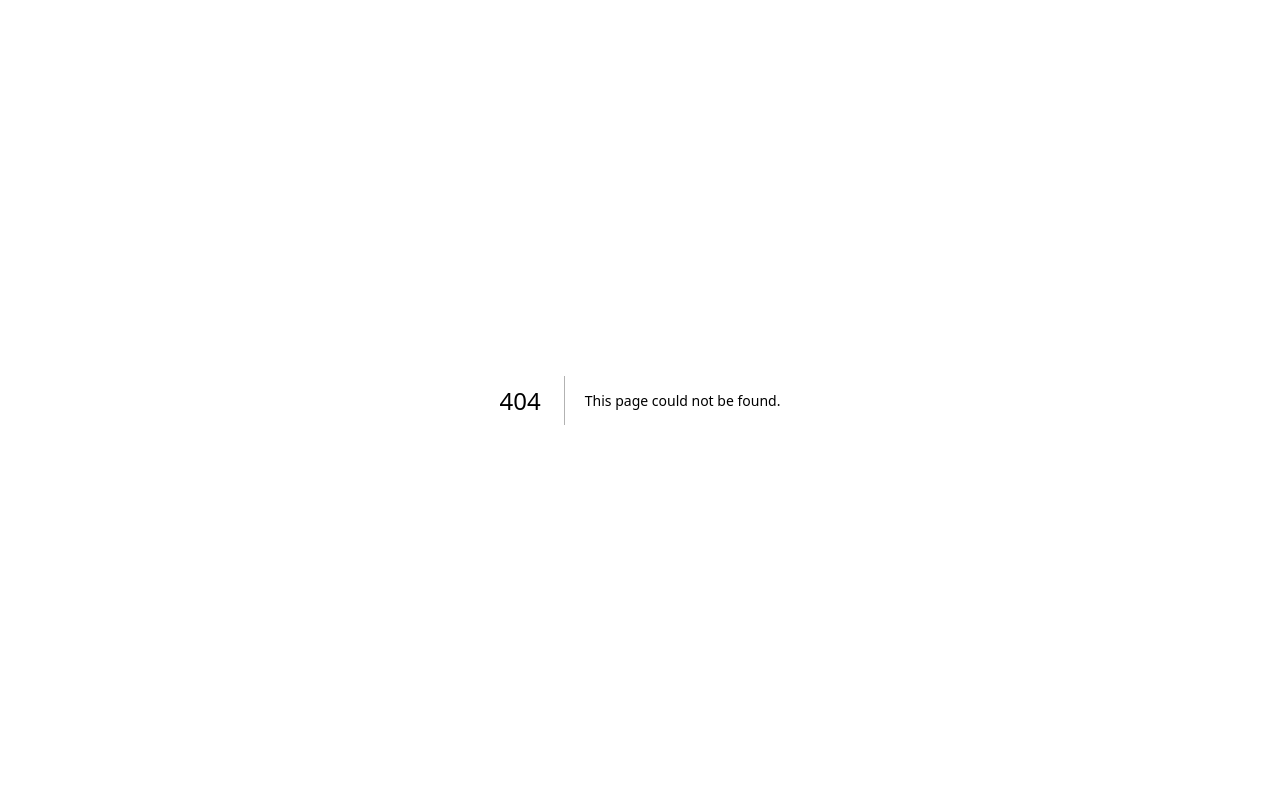
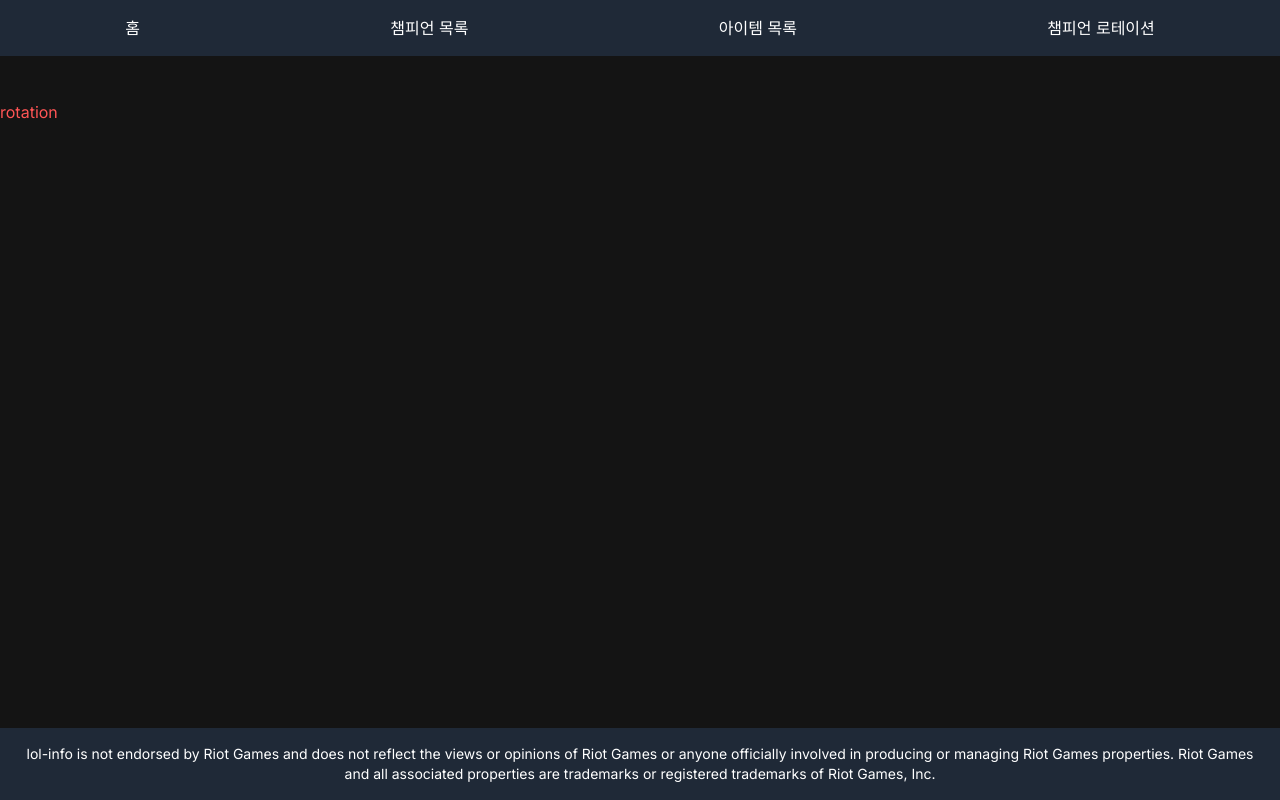
Before and after one commit to minjun2131/LOL-info, a Next.js app: page /rotation in a window 1280 px wide. Before the commit this address had no page. Built offline with nearby package versions, Linux system fonts and the light colour scheme.

Commit message:
feat: 헤더, layout 추가

```diff
--- /dev/null
+++ b/src/app/champions/page.tsx
@@ -0,0 +1,9 @@
+import React from 'react'
+
+const Champions = () => {
+  return (
+    <div>champions</div>
+  )
+}
+
+export default Champions
--- a/src/app/globals.css
+++ b/src/app/globals.css
@@ -17,13 +17,9 @@
 }
 
 body {
-  color: rgb(var(--foreground-rgb));
-  background: linear-gradient(
-      to bottom,
-      transparent,
-      rgb(var(--background-end-rgb))
-    )
-    rgb(var(--background-start-rgb));
+  padding-top:100px;
+  background-color:#141414;
+  color:#f55;
 }
 
 @layer utilities {
--- /dev/null
+++ b/src/app/items/page.tsx
@@ -0,0 +1,9 @@
+import React from 'react'
+
+const Items = () => {
+  return (
+    <div>items</div>
+  )
+}
+
+export default Items
--- a/src/app/layout.tsx
+++ b/src/app/layout.tsx
@@ -1,6 +1,8 @@
 import type { Metadata } from "next";
 import { Inter } from "next/font/google";
 import "./globals.css";
+import Header from "@/components/Header";
+import Footer from "@/components/Footer";
 
 const inter = Inter({ subsets: ["latin"] });
 
@@ -16,7 +18,11 @@ export default function RootLayout({
 }>) {
   return (
     <html lang="en">
-      <body className={inter.className}>{children}</body>
+      <body className={inter.className}>
+        <Header />
+        {children}
+        <Footer />
+      </body>
     </html>
   );
 }
--- a/src/app/page.tsx
+++ b/src/app/page.tsx
@@ -1,113 +1,12 @@
-import Image from "next/image";
+// SSG
 
 export default function Home() {
   return (
-    <main className="flex min-h-screen flex-col items-center justify-between p-24">
-      <div className="z-10 w-full max-w-5xl items-center justify-between font-mono text-sm lg:flex">
-        <p className="fixed left-0 top-0 flex w-full justify-center border-b border-gray-300 bg-gradient-to-b from-zinc-200 pb-6 pt-8 backdrop-blur-2xl dark:border-neutral-800 dark:bg-zinc-800/30 dark:from-inherit lg:static lg:w-auto  lg:rounded-xl lg:border lg:bg-gray-200 lg:p-4 lg:dark:bg-zinc-800/30">
-          Get started by editing&nbsp;
-          <code className="font-mono font-bold">src/app/page.tsx</code>
-        </p>
-        <div className="fixed bottom-0 left-0 flex h-48 w-full items-end justify-center bg-gradient-to-t from-white via-white dark:from-black dark:via-black lg:static lg:size-auto lg:bg-none">
-          <a
-            className="pointer-events-none flex place-items-center gap-2 p-8 lg:pointer-events-auto lg:p-0"
-            href="https://vercel.com?utm_source=create-next-app&utm_medium=appdir-template&utm_campaign=create-next-app"
-            target="_blank"
-            rel="noopener noreferrer"
-          >
-            By{" "}
-            <Image
-              src="/vercel.svg"
-              alt="Vercel Logo"
-              className="dark:invert"
-              width={100}
-              height={24}
-              priority
-            />
-          </a>
-        </div>
-      </div>
-
-      <div className="relative z-[-1] flex place-items-center before:absolute before:h-[300px] before:w-full before:-translate-x-1/2 before:rounded-full before:bg-gradient-radial before:from-white before:to-transparent before:blur-2xl before:content-[''] after:absolute after:-z-20 after:h-[180px] after:w-full after:translate-x-1/3 after:bg-gradient-conic after:from-sky-200 after:via-blue-200 after:blur-2xl after:content-[''] before:dark:bg-gradient-to-br before:dark:from-transparent before:dark:to-blue-700 before:dark:opacity-10 after:dark:from-sky-900 after:dark:via-[#0141ff] after:dark:opacity-40 sm:before:w-[480px] sm:after:w-[240px] before:lg:h-[360px]">
-        <Image
-          className="relative dark:drop-shadow-[0_0_0.3rem_#ffffff70] dark:invert"
-          src="/next.svg"
-          alt="Next.js Logo"
-          width={180}
-          height={37}
-          priority
-        />
-      </div>
-
-      <div className="mb-32 grid text-center lg:mb-0 lg:w-full lg:max-w-5xl lg:grid-cols-4 lg:text-left">
-        <a
-          href="https://nextjs.org/docs?utm_source=create-next-app&utm_medium=appdir-template&utm_campaign=create-next-app"
-          className="group rounded-lg border border-transparent px-5 py-4 transition-colors hover:border-gray-300 hover:bg-gray-100 hover:dark:border-neutral-700 hover:dark:bg-neutral-800/30"
-          target="_blank"
-          rel="noopener noreferrer"
-        >
-          <h2 className="mb-3 text-2xl font-semibold">
-            Docs{" "}
-            <span className="inline-block transition-transform group-hover:translate-x-1 motion-reduce:transform-none">
-              -&gt;
-            </span>
-          </h2>
-          <p className="m-0 max-w-[30ch] text-sm opacity-50">
-            Find in-depth information about Next.js features and API.
-          </p>
-        </a>
-
-        <a
-          href="https://nextjs.org/learn?utm_source=create-next-app&utm_medium=appdir-template-tw&utm_campaign=create-next-app"
-          className="group rounded-lg border border-transparent px-5 py-4 transition-colors hover:border-gray-300 hover:bg-gray-100 hover:dark:border-neutral-700 hover:dark:bg-neutral-800/30"
-          target="_blank"
-          rel="noopener noreferrer"
-        >
-          <h2 className="mb-3 text-2xl font-semibold">
-            Learn{" "}
-            <span className="inline-block transition-transform group-hover:translate-x-1 motion-reduce:transform-none">
-              -&gt;
-            </span>
-          </h2>
-          <p className="m-0 max-w-[30ch] text-sm opacity-50">
-            Learn about Next.js in an interactive course with&nbsp;quizzes!
-          </p>
-        </a>
-
-        <a
-          href="https://vercel.com/templates?framework=next.js&utm_source=create-next-app&utm_medium=appdir-template&utm_campaign=create-next-app"
-          className="group rounded-lg border border-transparent px-5 py-4 transition-colors hover:border-gray-300 hover:bg-gray-100 hover:dark:border-neutral-700 hover:dark:bg-neutral-800/30"
-          target="_blank"
-          rel="noopener noreferrer"
-        >
-          <h2 className="mb-3 text-2xl font-semibold">
-            Templates{" "}
-            <span className="inline-block transition-transform group-hover:translate-x-1 motion-reduce:transform-none">
-              -&gt;
-            </span>
-          </h2>
-          <p className="m-0 max-w-[30ch] text-sm opacity-50">
-            Explore starter templates for Next.js.
-          </p>
-        </a>
-
-        <a
-          href="https://vercel.com/new?utm_source=create-next-app&utm_medium=appdir-template&utm_campaign=create-next-app"
-          className="group rounded-lg border border-transparent px-5 py-4 transition-colors hover:border-gray-300 hover:bg-gray-100 hover:dark:border-neutral-700 hover:dark:bg-neutral-800/30"
-          target="_blank"
-          rel="noopener noreferrer"
-        >
-          <h2 className="mb-3 text-2xl font-semibold">
-            Deploy{" "}
-            <span className="inline-block transition-transform group-hover:translate-x-1 motion-reduce:transform-none">
-              -&gt;
-            </span>
-          </h2>
-          <p className="m-0 max-w-[30ch] text-balance text-sm opacity-50">
-            Instantly deploy your Next.js site to a shareable URL with Vercel.
-          </p>
-        </a>
-      </div>
-    </main>
+    <div className="text-center">
+      <h1 className="text-3xl font-bold">리그 오브 레전드 정보 앱</h1>
+      <p className="mt-4 text-gray-500">
+        Riot Games API를 활용하여 챔피언과 아이템 정보를 제공합니다.
+      </p>
+    </div>
   );
 }
--- /dev/null
+++ b/src/app/rotation/page.tsx
@@ -0,0 +1,9 @@
+import React from 'react'
+
+const Rotation = () => {
+  return (
+    <div>rotation</div>
+  )
+}
+
+export default Rotation;
--- /dev/null
+++ b/src/components/Footer.tsx
@@ -0,0 +1,16 @@
+import React from "react";
+
+const Footer = () => {
+  return (
+    <footer className="bg-gray-800 p-4 mt-8 fixed bottom-0 w-full">
+      <div className="container mx-auto text-center text-white text-sm">
+        lol-info is not endorsed by Riot Games and does not reflect the views or
+        opinions of Riot Games or anyone officially involved in producing or
+        managing Riot Games properties. Riot Games and all associated properties
+        are trademarks or registered trademarks of Riot Games, Inc.
+      </div>
+    </footer>
+  );
+};
+
+export default Footer;
--- /dev/null
+++ b/src/components/Header.tsx
@@ -0,0 +1,17 @@
+import Link from "next/link";
+import React from "react";
+
+const Header = () => {
+  return (
+    <header className="bg-gray-800 text-white py-4 fixed top-0 w-full z-10">
+      <nav className="text-white container mx-auto flex justify-around">
+        <Link href="/">홈</Link>
+        <Link href="/champions">챔피언 목록</Link>
+        <Link href="/items">아이템 목록</Link>
+        <Link href="/rotation">챔피언 로테이션</Link>
+      </nav>
+    </header>
+  );
+};
+
+export default Header;
```
Also changed, not shown: src/types/Champion.ts (added), src/types/ChampionRotation.ts (added), src/types/Item.ts (added).
